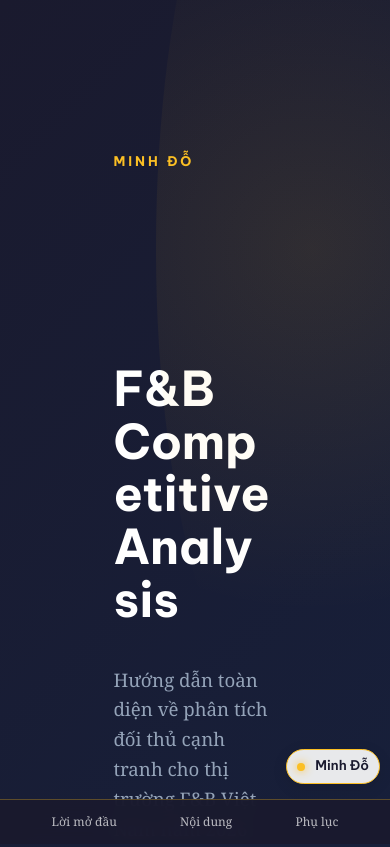
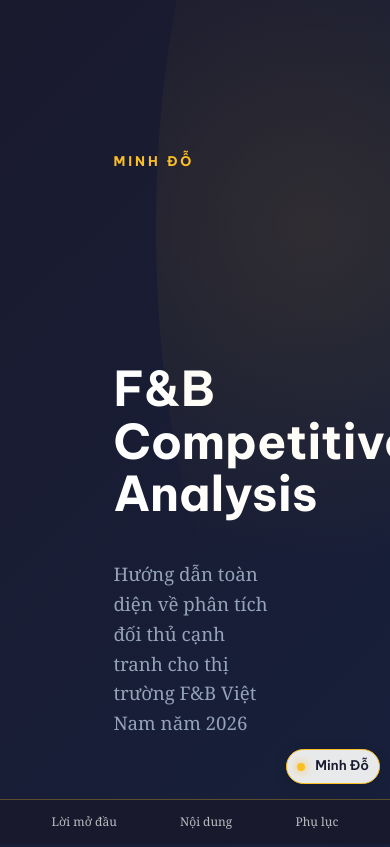
Before and after one commit to dotanminh/fnb-competitive-analysis, a plain HTML site: page fnb-competitive-analysis-book.html in a window 390 px wide. Shown: the top 847 px of the page. Drawn offline with Linux system fonts and the light colour scheme.

Commit message:
Fix cover title: use responsive vw units, no word-break

```diff
--- a/fnb-competitive-analysis-book.html
+++ b/fnb-competitive-analysis-book.html
@@ -290,9 +290,9 @@
                 font-size: 9pt;
             }
             .cover-title {
-                font-size: 28pt;
-                word-break: break-word;
-                overflow-wrap: break-word;
+                font-size: 8.5vw;
+                word-break: normal;
+                overflow-wrap: normal;
             }
             .cover-subtitle {
                 font-size: 11pt;
```
Also changed, not shown: index.html (+3 -3 lines).
